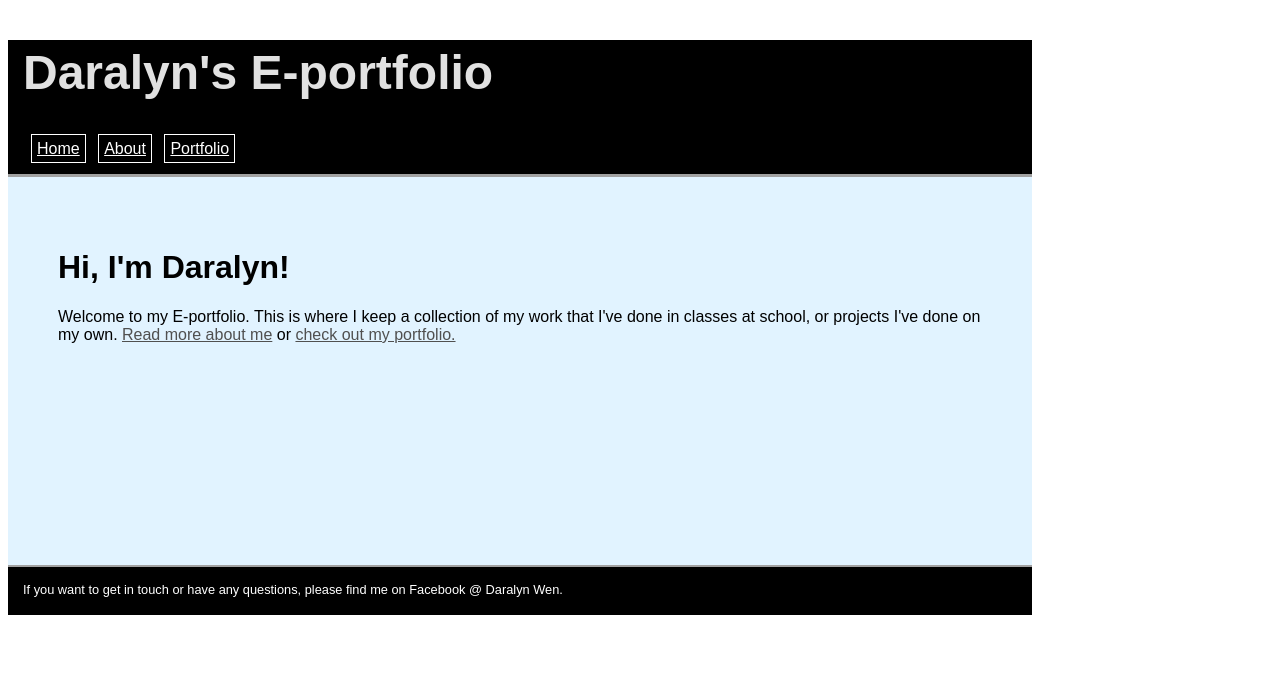
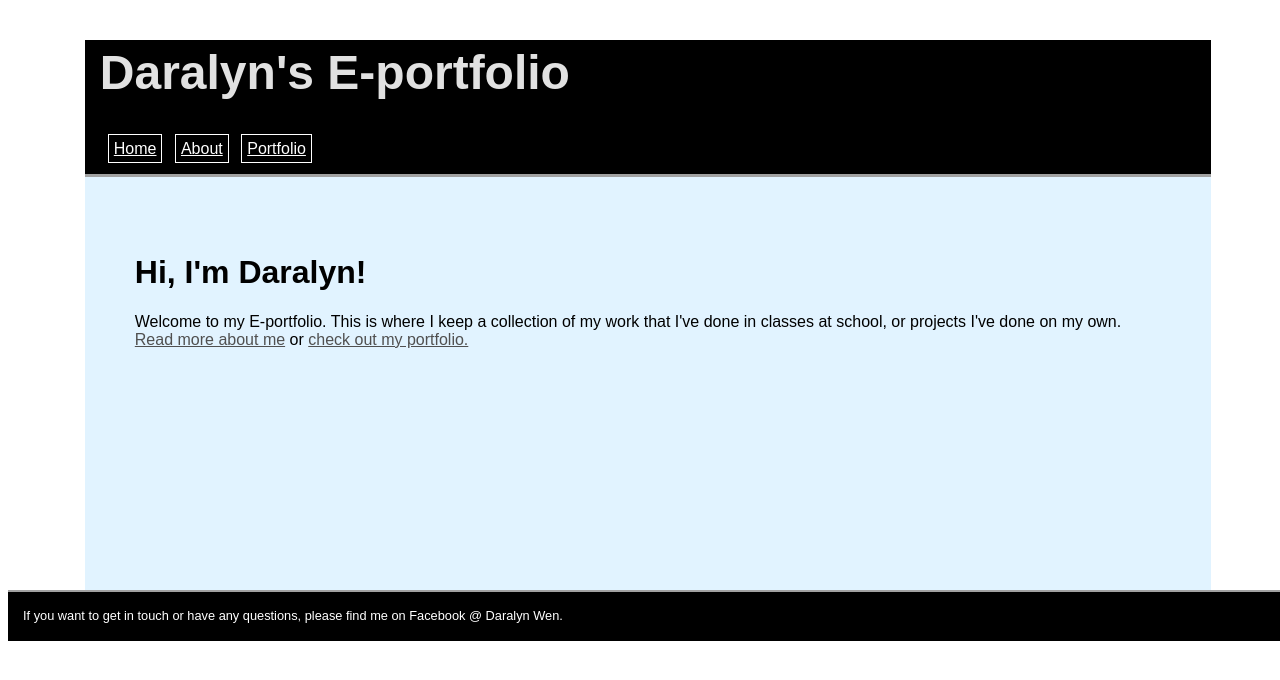
Before and after one commit to daralyn/daralyn.github.io, a Jekyll site: the page built from index.html, in a window 1280 px wide. Shown: the top 680 px of the page. Built offline with Jekyll 4.4.1, drawn with Linux system fonts in a browser that asks for light colours.

Commit message:
added stuff inside comments /**/

```diff
--- a/css/main.css
+++ b/css/main.css
@@ -1,5 +1,5 @@
 #bodydefault {
-    width: 80%;
+    width: 100%;
 }
 
 #divnavdefault {
@@ -7,6 +7,24 @@
     background-color: rgb(0, 0, 0);
     padding-left: 15px;
 }
+
+/*added below*/
+header{
+    position: fixed;
+    top: 0;
+}
+
+footer{
+    position: fixed;
+    bottom: 0;
+}
+
+.container{
+    width: 88%;
+    margin: 0 auto;
+}
+
+/*added above*/
 
 #navlistdefault {
     font-color: rgb(225, 225, 225);
```
